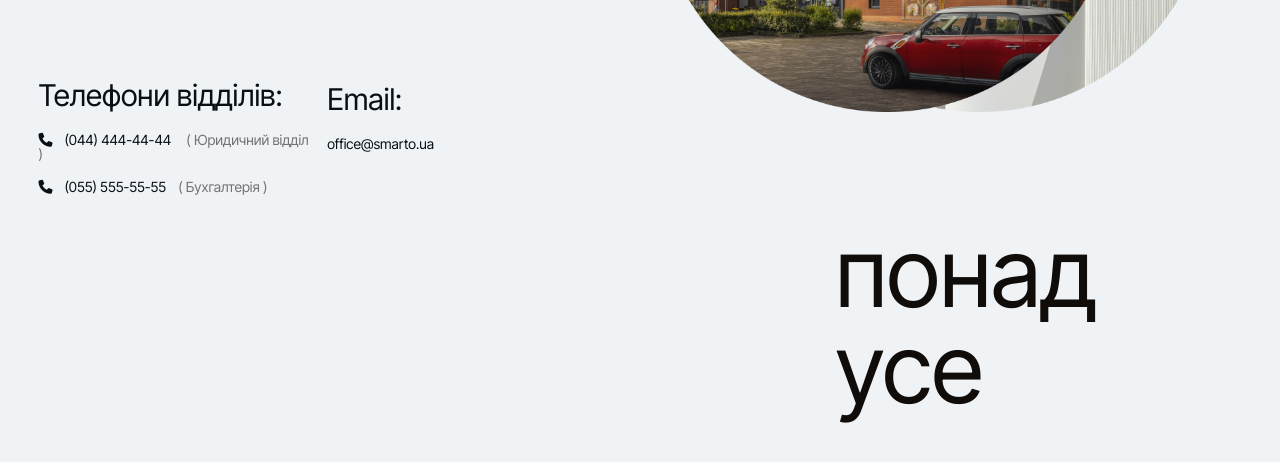
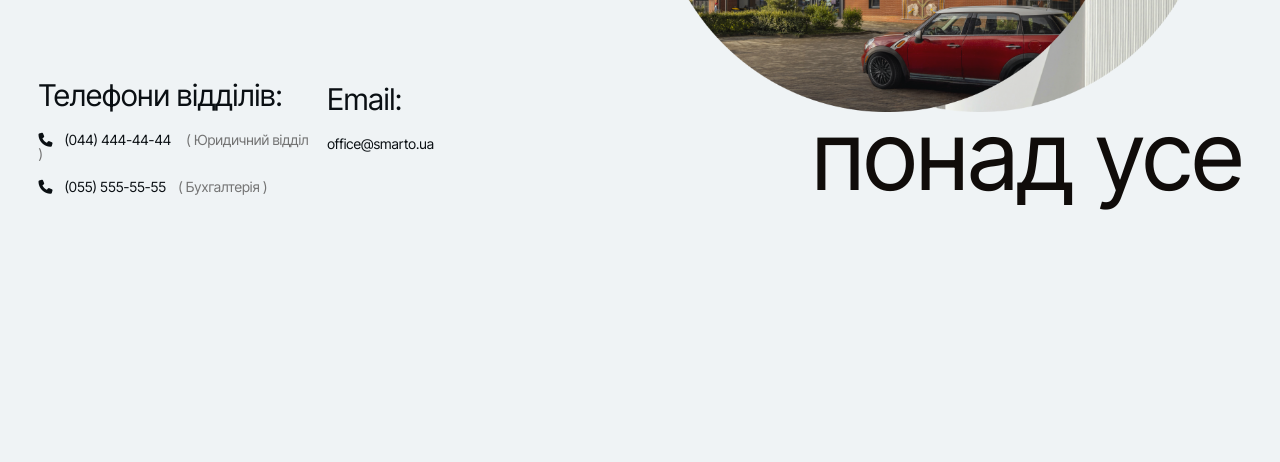
Before and after one commit to arnmary/test-smart-orange, a website built with Vite: page my-project/index.html in a window 1280 px wide. Shown: the part 1865-2327 px from the top of the page. Built offline with nearby package versions, Linux system fonts and the light colour scheme; a web font is replaced by a local one.

Commit message:
00.06.10.2025 fix negative-bg

```diff
--- a/my-project/src/style.css
+++ b/my-project/src/style.css
@@ -366,6 +366,14 @@ button:hover {
   width: 50%;
   margin-top: 5.5rem;
 }
+@media (max-width: 1540px) {
+  .footer-right-part p{
+    left: 34%;
+    top:63%;
+    white-space: nowrap;
+
+  }
+}
 
 @media (max-width: 1200px) {
   .title,
```
